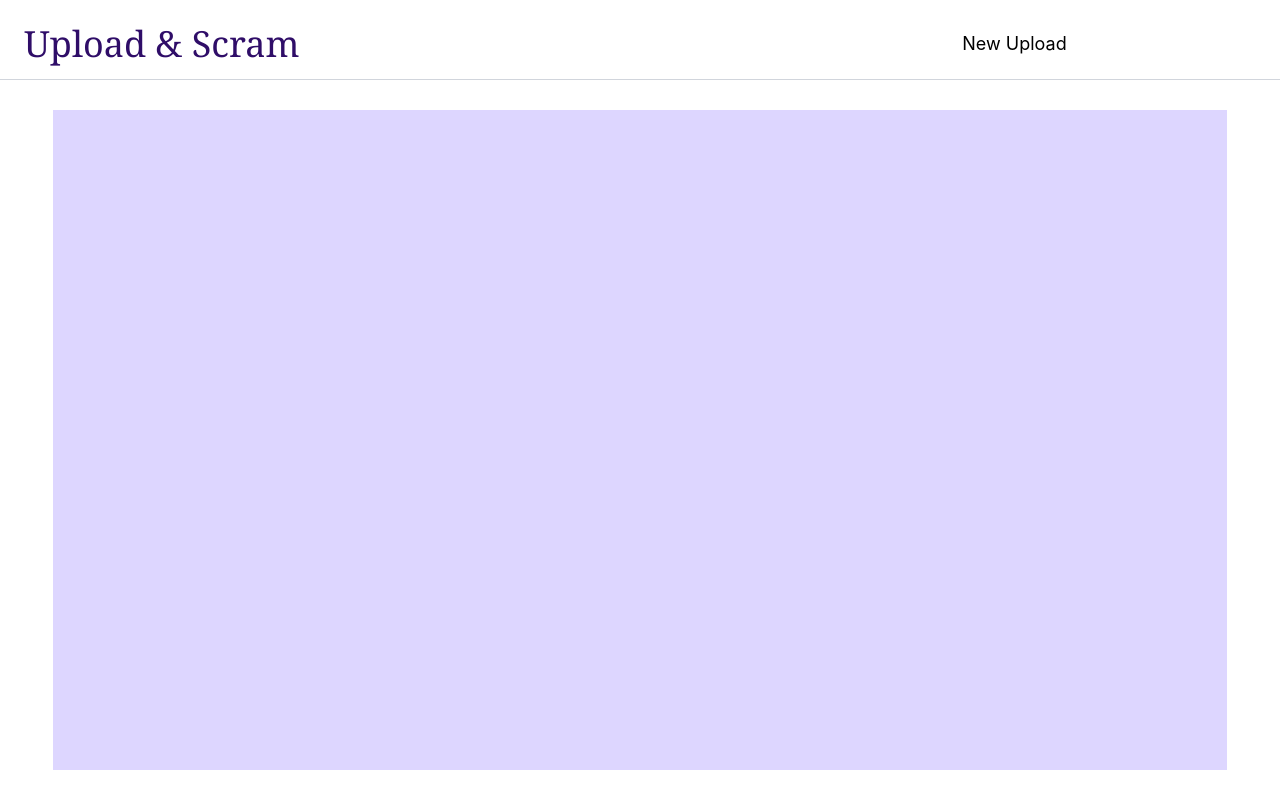
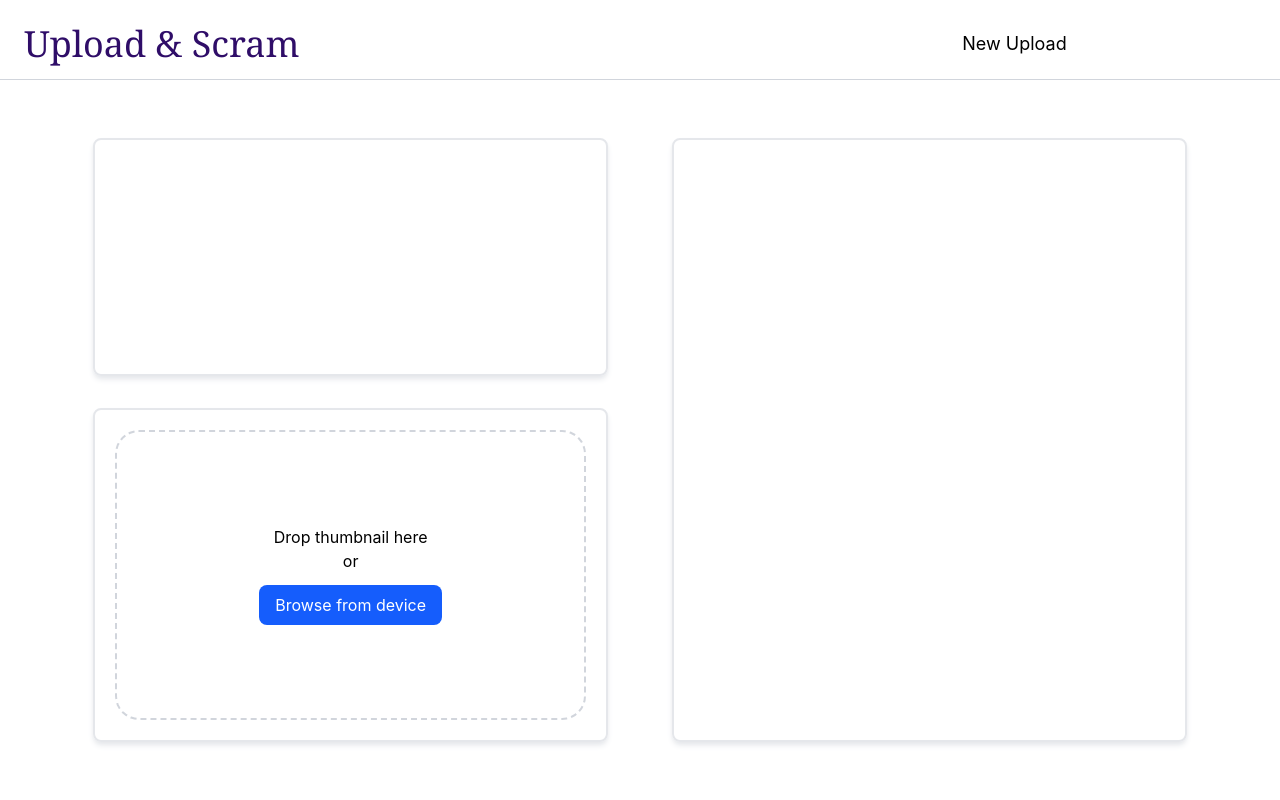
Before and after one commit to swagatobhaskar/video-platform, a SvelteKit app in the folder video-ui/: page /new in a window 1280 px wide. Built offline with nearby package versions, Linux system fonts and the light colour scheme.

Commit message:
WIP: upload dashboard

```diff
--- a/video-ui/src/routes/new/+page.svelte
+++ b/video-ui/src/routes/new/+page.svelte
@@ -8,7 +8,6 @@
     } from "$lib/controllers/uploadWorkflow.svelte";
 
     const workflow = createUploadWorkflowController();
-    console.log("Workflow step: ", workflow.currentStep);
 
 </script>
 
--- /dev/null
+++ b/video-ui/src/routes/new/MetadataFormCard.svelte
@@ -0,0 +1,7 @@
+<script lang="ts">
+
+</script>
+
+<div class="h-full border-2 border-gray-200 rounded-lg shadow-md shadow-gray-200">
+
+</div>
--- /dev/null
+++ b/video-ui/src/routes/new/ThumbnailCard.svelte
@@ -0,0 +1,141 @@
+<script lang="ts">
+
+    let uploading: boolean = $state(false);
+    let error: string | null = $state(null);
+    let thumbnailR2Url: string | null= $state(null);
+
+    let { workflow } = $props();
+
+    import {
+        fileInputController
+        } from '$lib/controllers/ui/fileInputController.svelte';
+
+	import ThumbnailPreview from './ThumbnailPreview.svelte';
+
+    const thumbnailInput = fileInputController({uploadFileType: "image"});
+
+    let thumbnailFileInputEl = $state<HTMLInputElement | null>(null);
+
+    function openThumbnailFileDialog() {
+        thumbnailFileInputEl?.click();
+    }
+
+    const handleThumbnailUpload = async () => {
+        uploading = true;
+
+        try {
+            const uploadRes = await fetch(
+                'http://127.0.0.1:8000/api/upload/thumbnail-upload',
+                {
+                    method: 'POST',
+                    headers: { 'Content-Type': 'application/json'}
+                }
+            )
+            if (!uploadRes.ok) return;
+            else {
+                thumbnailR2Url = uploadRes.json();
+            }
+        } catch (err: unknown) {
+            if (err instanceof Error) {
+                if (err.name === "AbortError") {
+                    console.log("Upload cancelled");
+                } else {
+                    console.error(err);
+                    error = err.message;
+                }
+            } else {
+                console.error(err);
+                error = 'Unknown error occurred';
+            }
+        } finally {
+            uploading = false;
+            // workflow.
+        }
+    }
+
+    let thumbnailPreviewUrl: string | null = $state(null);
+
+    $effect(() => {
+        const thumbnailFile = thumbnailInput.state.selectedFile;
+        if (!thumbnailFile) {
+            thumbnailPreviewUrl = null;
+            return;
+        };
+        const url = URL.createObjectURL(thumbnailFile);
+        thumbnailPreviewUrl = url;
+
+        // clean-up when file changes
+        return () => URL.revokeObjectURL(url);
+    })
+
+</script>
+
+<div class="flex-1 border-2 border-gray-200 rounded-lg shadow-md shadow-gray-200 p-12 relative">
+    <!-- If uploaded, show thumbnail from R2 link -->
+    {#if thumbnailR2Url}
+        <div class=" inset-5 rounded-3xl pointer-events-auto
+            flex items-center justify-center text-center p-10">
+            <img src={thumbnailR2Url} alt="thumbnail" width="400" height="300" />
+
+            <!-- Remove / change -->
+        </div>
+    {:else}
+
+        <!-- Upload Thumbnail -- inner border -->
+        <div class="absolute inset-5 border-2 border-dashed border-gray-300 rounded-3xl pointer-events-auto
+            flex items-center justify-center text-center p-10"
+            role="button"
+            tabindex="0"
+            ondragenter={thumbnailInput.handleDragEnter}
+            ondragleave={thumbnailInput.handleDragLeave}
+            ondragover={thumbnailInput.handleDragOver}
+            ondrop={thumbnailInput.handleDrop}
+            class:border-blue-500={thumbnailInput.state.isDragging}
+            class:bg-blue-50={thumbnailInput.state.isDragging}
+            onclick={openThumbnailFileDialog}
+
+            onkeydown={(e) => {
+                if (e.key === "Enter" || e.key === " ") {
+                    e.preventDefault();
+                    openThumbnailFileDialog();
+                }
+            }}
+        >
+            {#if !thumbnailInput.state.selectedFile}
+                <div class="flex flex-col items-center gap-3">
+                    <p>
+                        Drop thumbnail here
+                        <br />
+                        or
+                    </p>
+
+                    <button
+                        type="button"
+                        onclick={openThumbnailFileDialog}
+                        class="px-4 py-2 rounded-lg bg-blue-600 text-white hover:bg-blue-700"
+                    >
+                        Browse from device
+                    </button>
+
+                    <input
+                        type="file"
+                        accept="image/*"
+                        class="hidden"
+                        bind:this={thumbnailFileInputEl}
+                        onchange={thumbnailInput.handleFileSelect}
+                    />
+                </div>
+            {:else}
+                {#if thumbnailPreviewUrl }
+                    <!-- Show thumbnail preview -->
+                    <ThumbnailPreview
+                        {thumbnailPreviewUrl}
+                        {thumbnailInput}
+                        {uploading}
+                        {handleThumbnailUpload}
+                    />
+                {/if}
+            {/if}
+        </div>
+    {/if}
+</div>
--- /dev/null
+++ b/video-ui/src/routes/new/ThumbnailPreview.svelte
@@ -0,0 +1,47 @@
+<script lang="ts">
+    let {
+        thumbnailPreviewUrl,
+        thumbnailInput,
+        uploading,
+        handleThumbnailUpload
+    } = $props();
+</script>
+
+<div class="flex flex-col items-center gap-3">
+    <!-- Thumbnail Preview -->
+    <img
+        src={thumbnailPreviewUrl}
+        alt="thumbnail-preview"
+        class="max-h-64 rounded-lg shadow-xl pointer-events-auto"
+    />
+    <!-- Thumbnail metadata -->
+    <div class="text-left text-sm text-gray-700">
+        <p class="text-gray-700">{thumbnailInput.state?.selectedFile?.name}</p>
+        {#if thumbnailInput.state.thumbnailMetadata}
+            <p>format: {thumbnailInput.state.thumbnailMetadata.format}</p>
+            <p>Size: {(thumbnailInput.state.thumbnailMetadata.size / (1024 * 1024)).toFixed(2)} MB</p>
+            <p>Resolution: {thumbnailInput.state.thumbnailMetadata.width}x{thumbnailInput.state.thumbnailMetadata.height}</p>
+        {/if}
+    </div>
+
+    <!-- Upload & Cancel Buttons -->
+    <div class="flex gap-3 pointer-events-auto">
+        <button
+            class="bg-gray-500 text-white py-2 px-4 rounded cursor-pointer"
+            onclick={() => {
+                // if (uploader.uploading) cancelUpload();
+                // else
+                thumbnailInput.cancelSelectedFile();
+            }}
+        >
+            Cancel
+        </button>
+        <button
+            class="bg-blue-500 text-white py-2 px-4 rounded cursor-pointer"
+            // onclick={uploadVideoFile}
+            onclick={handleThumbnailUpload}
+        >
+            { uploading ? 'Uploading...' : 'Upload' }
+        </button>
+    </div>
+</div>
--- a/video-ui/src/routes/new/UploadDashboard.svelte
+++ b/video-ui/src/routes/new/UploadDashboard.svelte
@@ -1,20 +1,25 @@
 <script lang="ts">
     let { workflow } = $props();
+
+    import VideoUploadProgressCard from './VideoUploadProgressCard.svelte'
+    import ThumbnailCard from './ThumbnailCard.svelte'
+    import MetadataFormCard from './MetadataFormCard.svelte'
 </script>
 
 <div class="h-[calc(100vh-4rem)] md:h-[calc(100vh-5rem)] flex">
-<main class="bg-violet-200 w-11/12 h-11/12 m-auto p-10">
 
-</main>
+    <main class="w-11/12 h-[95%] m-auto p-10">
+
+        <section class="grid grid-cols-2 gap-16 h-full">
+            <!-- Left Column -->
+            <div class="flex flex-col gap-8 h-full">
+                <VideoUploadProgressCard />
+                <ThumbnailCard {workflow} />
+            </div>
+
+            <!-- Right Column - Form -->
+             <MetadataFormCard />
+        </section>
+
+    </main>
 </div>
-<!--
-<div class="grid grid-cols-2 gap-16 ">
-
-    <div class="flex flex-col gap-8 h-full">
-
-        <div class="flex-1 border-2 border-black bg-white"></div>
-        <div class="flex-1 border-2 border-black bg-white"></div>
-    </div>
-
-    <div class="h-96 border-2 border-black bg-white"></div>
-</div> -->
--- /dev/null
+++ b/video-ui/src/routes/new/VideoUploadProgressCard.svelte
@@ -0,0 +1,7 @@
+<script lang="ts">
+
+</script>
+
+<div class="flex-1 border-2 border-gray-200 rounded-lg shadow-md shadow-gray-200">
+
+</div>
```
